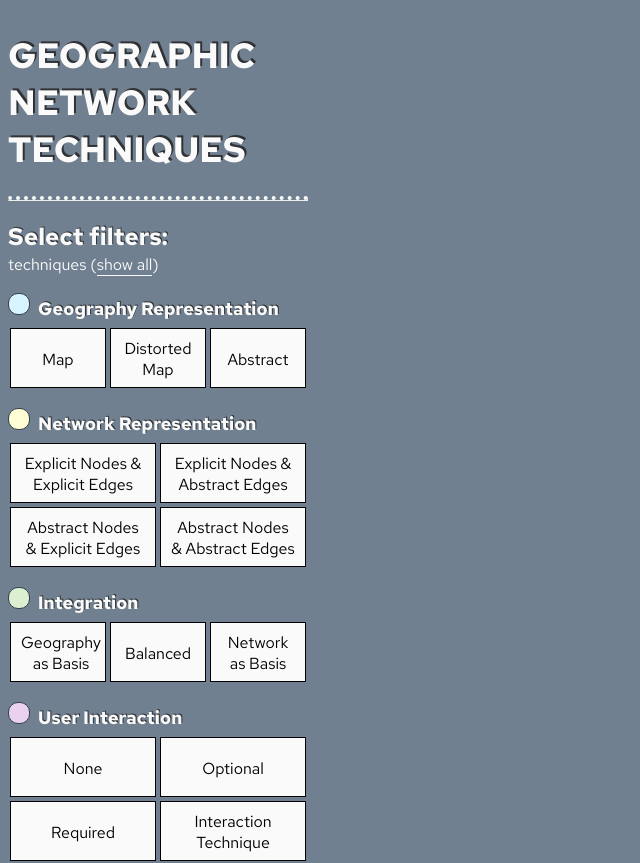
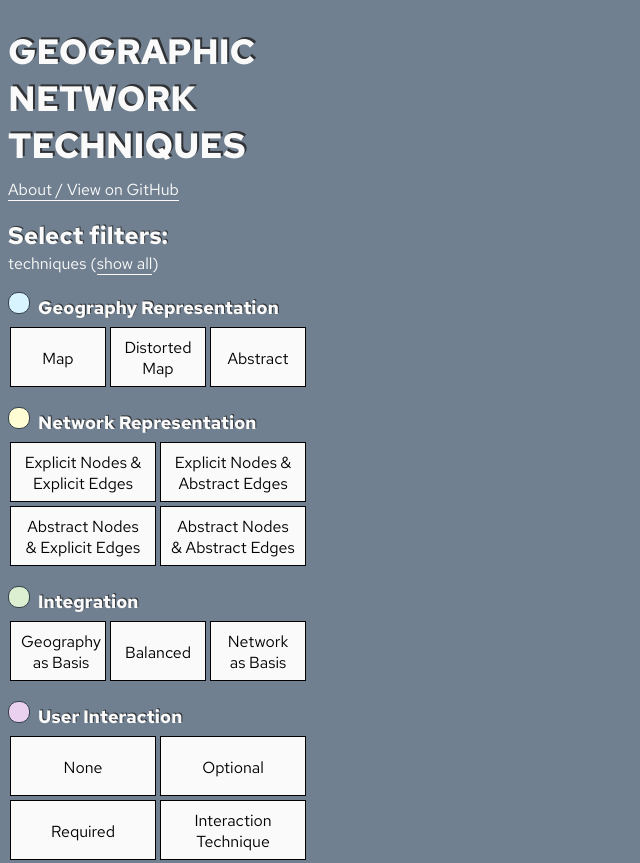
Before and after one commit to sarah37/filterable-collection, a plain HTML site: page index.html in a window 1280 px wide. Shown: the whole page, without its empty margins (0-640 px from the left). Drawn offline with nearby package versions, Linux system fonts and the light colour scheme; no server answers.

Commit message:
Add link to GitHub

```diff
--- a/index.html
+++ b/index.html
@@ -20,7 +20,10 @@
 		<div class="grid-container">
 			<div id="controls">
 				<h1>Geographic Network Techniques</h1>
-				<hr />
+				<a href="https://github.com/sarah37/geographic-networks" target="_blank"
+					>About / View on GitHub</a
+				>
+				<!-- <hr /> -->
 				<h2>Select filters:</h2>
 				<span id="count"></span> techniques (<span href="#" id="showall"
 					>show all</span
--- a/style.css
+++ b/style.css
@@ -1,6 +1,5 @@
 html,
 body {
-	/*margin: 15px;*/
 	font-family: "Red Hat Text", sans-serif;
 	background-color: slategrey;
 	color: #fafafa;
@@ -14,7 +13,6 @@ body {
 	height: 100vh;
 	align-content: stretch;
 	justify-content: stretch;
-	/*overflow: hidden;*/
 }
 
 #controls {
@@ -26,7 +24,6 @@ body {
 	grid-row: 1;
 	grid-column: 2;
 	padding: 10px;
-	/*overflow: auto;*/
 }
 
 span #count {
@@ -46,6 +43,7 @@ h1 {
 	text-transform: uppercase;
 	font-size: 2.2em;
 	text-shadow: #303235 2px -2px 0px;
+	margin: 20px 0 10px 0;
 }
 
 h2 {
@@ -62,6 +60,12 @@ h3 {
 h2,
 h3 {
 	text-shadow: #303235 1px -1px 0;
+}
+
+a {
+	color: #fafafa;
+	text-decoration: none;
+	border-bottom: 1px solid #fafafa;
 }
 
 hr {
@@ -98,10 +102,6 @@ hr {
 	box-shadow: #55626f 1px -1px 0;
 	border: 1px solid #424c55;
 }
-
-/*.tag.paper_type {
-	background-color: #e8e8e8;
-}*/
 
 .geography_representation,
 #filters
```
